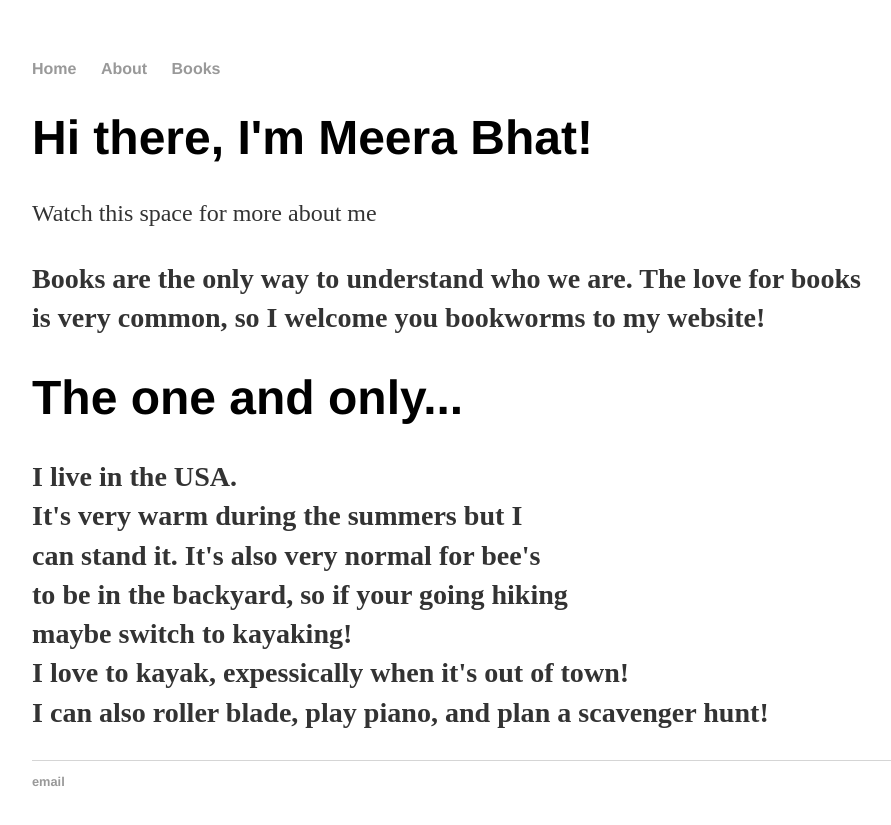
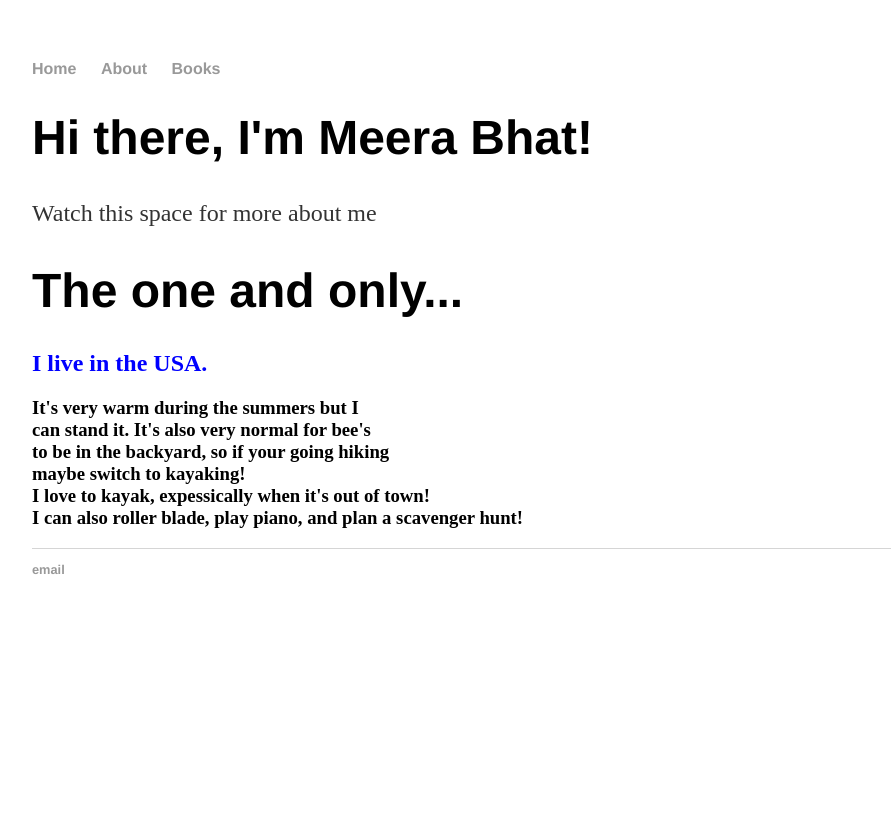
Before and after one commit to meerkatbhat/meerkatbhat, a Jekyll site: the page built from about/index.html, in a window 1280 px wide. Shown: the top 825 px of the page, without its empty margins (160-1051 px from the left). Built offline with Jekyll 4.4.1, drawn with Linux system fonts in a browser that asks for light colours.

Commit message:
Update index.html

```diff
--- a/about/index.html
+++ b/about/index.html
@@ -11,15 +11,11 @@
 	    color:Blue
 		}
 	</style>
-
-<h3> <p> Books are the only way to understand who we are. The love for books <br>
-	is very common, so I welcome you bookworms to my website!</p> </h3>
-
 	<h1>The one and only...<h1>
- <h3> <p> I live in the USA. <br>
-	It's very warm during the summers but I <br>
+		<h2>   I live in the USA. <br> </h2>
+	<h3>It's very warm during the summers but I <br>
 	can stand it. It's also very normal for bee's <br>
 	to be in the backyard, so if your going hiking <br>
 	maybe switch to kayaking!<br>
 	I love to kayak, expessically when it's out of town!<br>
-	I can also roller blade, play piano, and plan a scavenger hunt!<br> </h3> </p>
+		I can also roller blade, play piano, and plan a scavenger hunt!<br> </h3>
```
